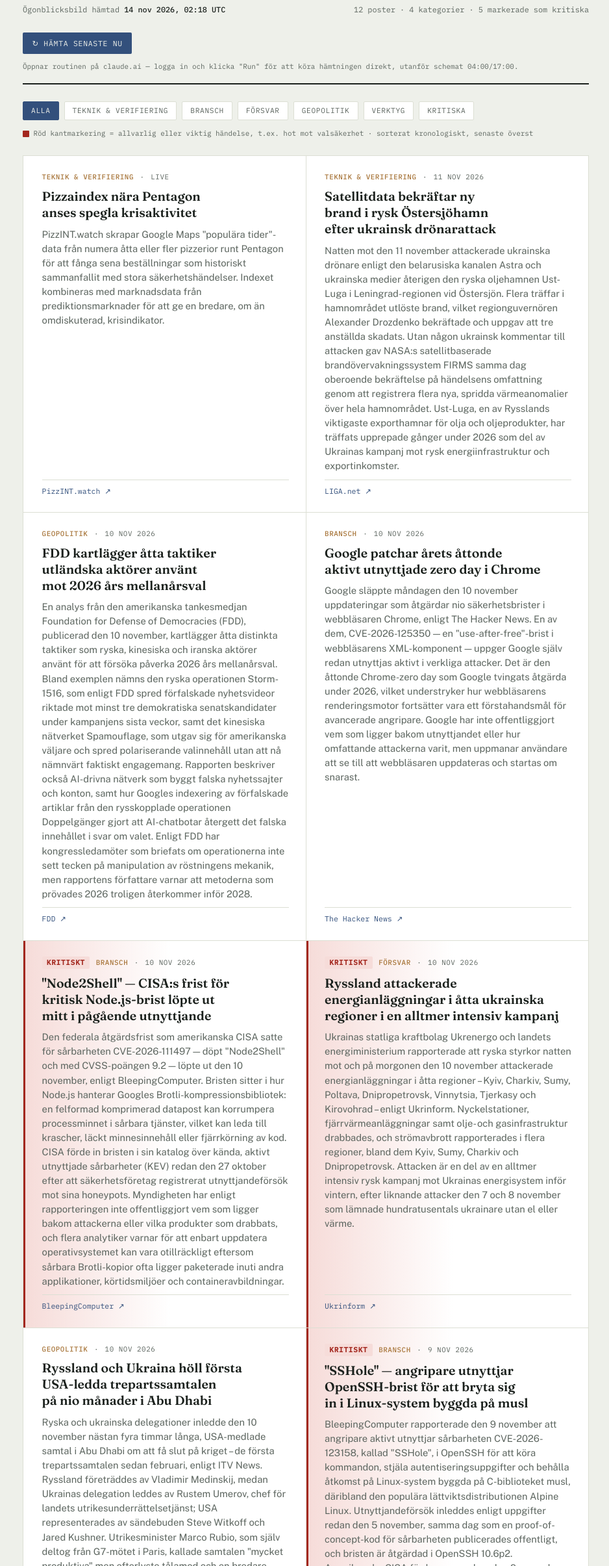
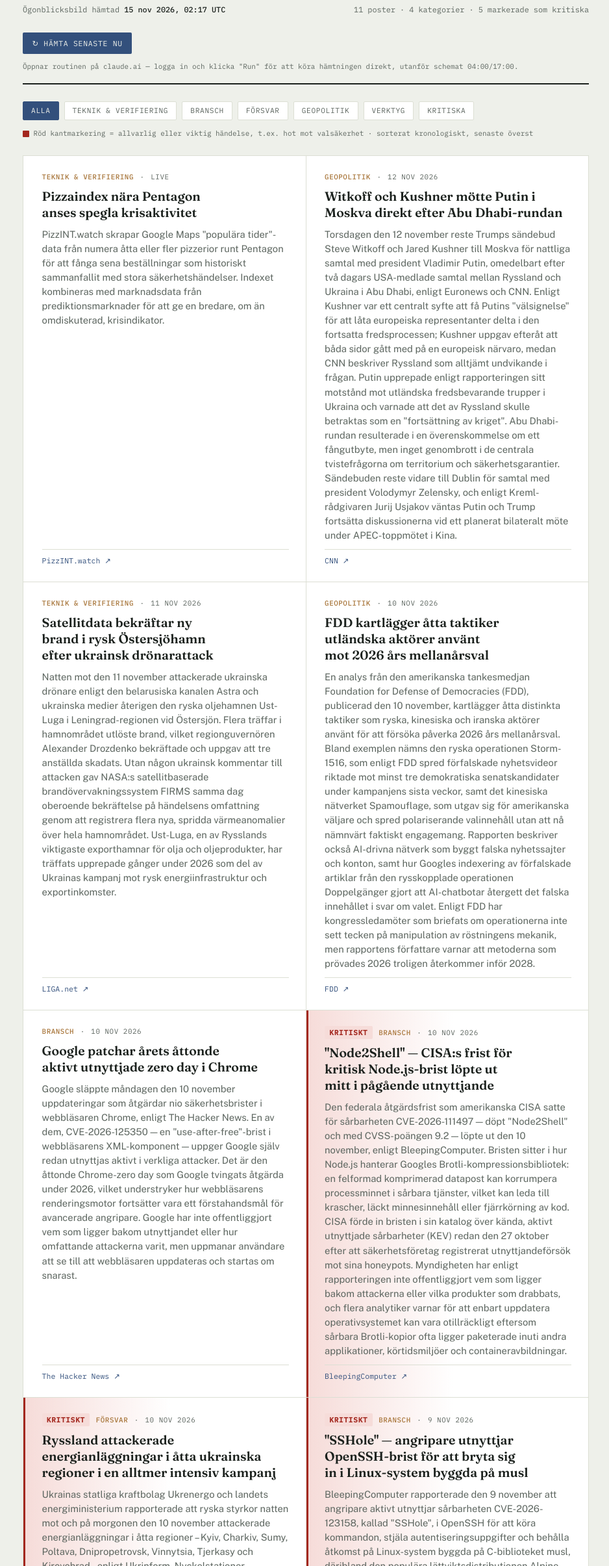
Before and after one commit to DanneE86/Osint, a plain HTML site: page index.html in a window 1280 px wide. Shown: the part 150-2560 px from the top of the page at 65% size, without its empty margins (169-1107 px from the left). Drawn offline with nearby package versions, Linux system fonts and the light colour scheme.

Commit message:
Uppdatera OSINT-bulletinen: 2026-11-15 02:17 UTC
Co-Authored-By: Claude Sonnet 5 <noreply@anthropic.com>
Claude-Session: https://claude.ai/code/session_01CeVZDRvHonH2mW7jioTv8W

```diff
--- a/index.html
+++ b/index.html
@@ -287,8 +287,8 @@
     <div class="kicker"><span class="dot"></span>OSINT = Open Source Intelligence, underrättelser ur öppna källor &middot; sammanställd bulletin</div>
     <h1>OSINT-bulletinen</h1>
     <div class="masthead-meta">
-      <span>Ögonblicksbild hämtad <b>14 nov 2026, 02:18 UTC</b></span>
-      <span>12 poster &middot; 4 kategorier &middot; 5 markerade som kritiska</span>
+      <span>Ögonblicksbild hämtad <b>15 nov 2026, 02:17 UTC</b></span>
+      <span>11 poster &middot; 4 kategorier &middot; 5 markerade som kritiska</span>
     </div>
     <div class="refresh-row">
       <a class="refresh-btn" href="https://claude.ai/code/routines/trig_013StyD1gqtgkoKGBttL2AxZ" target="_blank" rel="noopener">&#8635; Hämta senaste nu</a>
@@ -310,11 +310,18 @@
 
   <div class="grid" id="grid">
 
-    <article class="card" data-cat="teknik" data-date="2026-11-14">
+    <article class="card" data-cat="teknik" data-date="2026-11-15">
       <div class="card-meta"><span class="tag">Teknik &amp; verifiering</span><span>&middot;</span><span>Live</span></div>
       <h2>Pizzaindex nära Pentagon anses spegla krisaktivitet</h2>
       <p>PizzINT.watch skrapar Google Maps &quot;populära tider&quot;-data från numera åtta eller fler pizzerior runt Pentagon för att fånga sena beställningar som historiskt sammanfallit med stora säkerhetshändelser. Indexet kombineras med marknadsdata från prediktionsmarknader för att ge en bredare, om än omdiskuterad, krisindikator.</p>
       <a class="source" href="https://www.pizzint.watch/" target="_blank" rel="noopener">PizzINT.watch ↗</a>
+    </article>
+
+    <article class="card" data-cat="geopolitik" data-date="2026-11-12">
+      <div class="card-meta"><span class="tag">Geopolitik</span><span>&middot;</span><span>12 nov 2026</span></div>
+      <h2>Witkoff och Kushner mötte Putin i Moskva direkt efter Abu Dhabi-rundan</h2>
+      <p>Torsdagen den 12 november reste Trumps sändebud Steve Witkoff och Jared Kushner till Moskva för nattliga samtal med president Vladimir Putin, omedelbart efter två dagars USA-medlade samtal mellan Ryssland och Ukraina i Abu Dhabi, enligt Euronews och CNN. Enligt Kushner var ett centralt syfte att få Putins &quot;välsignelse&quot; för att låta europeiska representanter delta i den fortsatta fredsprocessen; Kushner uppgav efteråt att båda sidor gått med på en europeisk närvaro, medan CNN beskriver Ryssland som alltjämt undvikande i frågan. Putin upprepade enligt rapporteringen sitt motstånd mot utländska fredsbevarande trupper i Ukraina och varnade att det av Ryssland skulle betraktas som en &quot;fortsättning av kriget&quot;. Abu Dhabi-rundan resulterade i en överenskommelse om ett fångutbyte, men inget genombrott i de centrala tvistefrågorna om territorium och säkerhetsgarantier. Sändebuden reste vidare till Dublin för samtal med president Volodymyr Zelensky, och enligt Kreml-rådgivaren Jurij Usjakov väntas Putin och Trump fortsätta diskussionerna vid ett planerat bilateralt möte under APEC-toppmötet i Kina.</p>
+      <a class="source" href="https://www.cnn.com/2026/11/12/politics/ukraine-witkoff-kushner-putin-peace-talks-intl" target="_blank" rel="noopener">CNN ↗</a>
     </article>
 
     <article class="card" data-cat="teknik" data-date="2026-11-11">
@@ -352,13 +359,6 @@
       <a class="source" href="https://www.ukrinform.net/rubric-economy/4088788-russians-attack-energy-facilities-in-eight-regions-increasing-power-deficit-ukrenergo-says.html" target="_blank" rel="noopener">Ukrinform ↗</a>
     </article>
 
-    <article class="card" data-cat="geopolitik" data-date="2026-11-10">
-      <div class="card-meta"><span class="tag">Geopolitik</span><span>&middot;</span><span>10 nov 2026</span></div>
-      <h2>Ryssland och Ukraina höll första USA-ledda trepartssamtalen på nio månader i Abu Dhabi</h2>
-      <p>Ryska och ukrainska delegationer inledde den 10 november nästan fyra timmar långa, USA-medlade samtal i Abu Dhabi om att få slut på kriget &ndash; de första trepartssamtalen sedan februari, enligt ITV News. Ryssland företräddes av Vladimir Medinskij, medan Ukrainas delegation leddes av Rustem Umerov, chef för landets utrikesunderrättelsetjänst; USA representerades av sändebuden Steve Witkoff och Jared Kushner. Utrikesminister Marco Rubio, som själv deltog från G7-mötet i Paris, kallade samtalen &quot;mycket produktiva&quot; men efterlyste tålamod och en bredare europeisk roll i säkerhetsgarantierna. Enligt rapporteringen kvarstår de största tvistefrågorna kring territoriella frågor och utformningen av säkerhetsgarantier för Ukraina, och ytterligare en samtalsrunda var planerad till nästa dag.</p>
-      <a class="source" href="https://www.itv.com/news/2026-11-10/russia-and-ukraine-hold-talks-in-abu-dhabi-with-us-mediation" target="_blank" rel="noopener">ITV News ↗</a>
-    </article>
-
     <article class="card critical" data-cat="bransch" data-date="2026-11-09">
       <div class="card-meta"><span class="badge-critical">Kritiskt</span><span class="tag">Bransch</span><span>&middot;</span><span>9 nov 2026</span></div>
       <h2>&quot;SSHole&quot; &mdash; angripare utnyttjar OpenSSH-brist för att bryta sig in i Linux-system byggda på musl</h2>
@@ -385,13 +385,6 @@
       <h2>Taiwan häktar kommunistpartiledare misstänkt för kinesisk valfinansiering</h2>
       <p>Åklagare i Tainan häktade söndagen den 8 november Lin Te-wang, ordförande för det marginella Taiwan People&#39;s Communist Party, misstänkt för att ha tagit instruktioner och pengar från Kinas kommunistparti för att kandidera till en lokal post i Tainans Xinying-distrikt &ndash; och för att därefter ha styrt och finansierat en annan kandidats kampanj i Hsinchu, enligt Focus Taiwan. Lin misstänks ha brutit mot Taiwans lag mot infiltration (Anti-Infiltration Act); han frikändes 2025 i ett tidigare åtal om kinesisk infiltration och otillbörlig valpåverkan. Fallet kommer tre veckor före Taiwans lokalval den 28 november, som landets säkerhetsmyndighet NSB redan varnat kan utsättas för kinesisk påverkan, bland annat genom subventionerade flygresor för att få taiwanesiska medborgare bosatta i Kina att åka hem och rösta.</p>
       <a class="source" href="https://focustaiwan.tw/society/202611080010" target="_blank" rel="noopener">Focus Taiwan ↗</a>
-    </article>
-
-    <article class="card" data-cat="bransch" data-date="2026-11-06">
-      <div class="card-meta"><span class="tag">Bransch</span><span>&middot;</span><span>6 nov 2026</span></div>
-      <h2>CISA lägger SonicWall-brist som kringgår MFA i sin KEV-katalog</h2>
-      <p>Amerikanska CISA förde den 6 november in sårbarheten CVE-2026-19868 i brandväggsoperativsystemet SonicOS från SonicWall i sin katalog över kända, aktivt utnyttjade sårbarheter (KEV), enligt BleepingComputer. Bristen gör det möjligt för en angripare som har giltiga inloggningsuppgifter för en alternativ autentiseringsmetod att kringgå den SAML-baserade inloggningen i SonicOS SSL-VPN-tjänsten &ndash; och därmed även kringgå den flerfaktorsautentisering (MFA) som tvingas fram via SAML. SonicWall har släppt säkerhetsuppdateringar (SonicOS 7.3.4-7013 för Gen7 och 8.2.3-8015 för Gen8) men uppger ingen tillfällig lösning för system som inte kan uppdateras direkt. CISA har gett amerikanska federala myndigheter till den 20 november att åtgärda bristen, men varken CISA eller SonicWall har offentliggjort vem som ligger bakom utnyttjandet eller hur många organisationer som drabbats.</p>
-      <a class="source" href="https://bleepingcomputer.com/news/security/sonicwall-warns-of-new-ssl-vpn-mfa-bypass-flaw-exploited-in-attacks" target="_blank" rel="noopener">BleepingComputer ↗</a>
     </article>
 
   </div>
```
